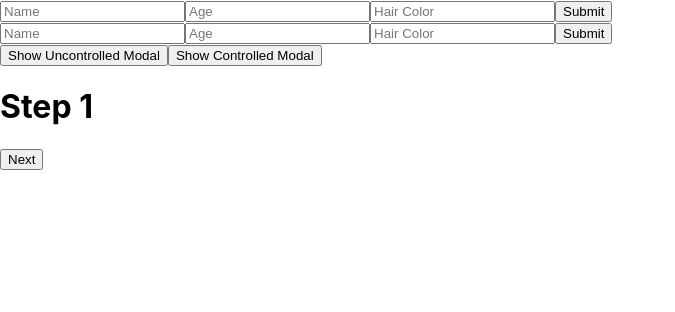
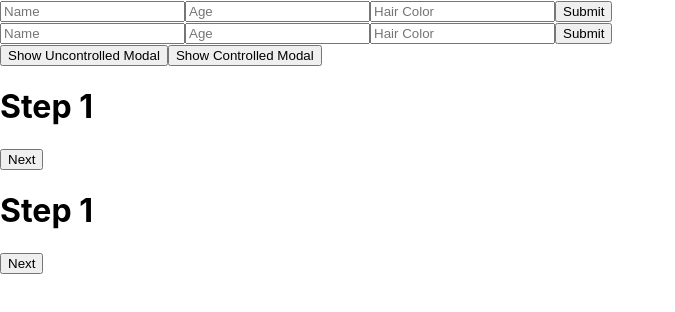
Before and after one commit to PoetsMuse/uncontrolled_vs_controlled_components, a React (Create React App) app: page / in a window 1280 px wide. Shown: the top 312 px of the page, without its empty margins (0-675 px from the left). Built offline with nearby package versions, Linux system fonts and the light colour scheme.

Commit message:
Controlled onboarding flow

```diff
--- a/src/App.js
+++ b/src/App.js
@@ -4,6 +4,7 @@ import { ControlledForm } from "./ControlledForm";
 import { UncontrolledModal } from "./UncontrolledModal";
 import { ControlledModal } from "./ControlledModal";
 import { UncontrolledOnboardingFlow } from "./UncontrolledOnboardingFlow";
+import { ControlledOnboardingFlow } from "./ControlledOnboardingFlow";
 
 const StepOne = ({goToNext}) => (
   <>
@@ -20,6 +21,13 @@ const StepTwo = ({goToNext}) => (
 const StepThree = ({goToNext}) => (
   <>
     <h1>Step 3</h1>
+    <p>Congratulations! You qualify for our senior discount!</p>
+    <button onClick={() => goToNext({})}>Next</button>
+  </>
+);
+const StepFour = ({goToNext}) => (
+  <>
+    <h1>Step 4</h1>
     <button onClick={() => goToNext({hairColor: "brown"})}>Next</button>
   </>
 );
@@ -27,6 +35,13 @@ const StepThree = ({goToNext}) => (
 
 function App() {
   const [shouldShowModal, setShouldShowModal] = useState(false);
+
+  const [onboardingData, setOnboardingData] = useState({});
+  const [currentIndex, setCurrentIndex] = useState(0);
+  const onNext = (stepData) => {
+    setOnboardingData({...onboardingData, ...stepData});
+    setCurrentIndex(currentIndex + 1)
+  };
 
   return (
     <>
@@ -48,7 +63,19 @@ function App() {
         <StepOne />
         <StepTwo />
         <StepThree />
+        <StepFour />
       </UncontrolledOnboardingFlow>
+
+      <ControlledOnboardingFlow
+        onFinish={data => {
+        console.log(data);
+        alert('Onboarding complete');
+        }} currentIndex={currentIndex} onNext={onNext}>
+        <StepOne />
+        <StepTwo />
+        {onboardingData.age >= 62 && <StepThree />}
+        <StepFour />
+      </ControlledOnboardingFlow>
     </>
   );
 }
--- /dev/null
+++ b/src/ControlledOnboardingFlow.js
@@ -0,0 +1,15 @@
+import React from "react";
+
+export const ControlledOnboardingFlow = ({ children, onFinish, currentIndex, onNext }) => {
+  const goToNext = (stepData) => {
+    onNext(stepData)
+  };
+
+  const currentChild = React.Children.toArray(children)[currentIndex];
+
+  if (React.isValidElement(currentChild)) {
+    return React.cloneElement(currentChild, { goToNext });
+  }
+
+  return currentChild;
+};
```
Also changed, not shown: src/UncontrolledOnboardingFlow.js (+6 -6 lines).
